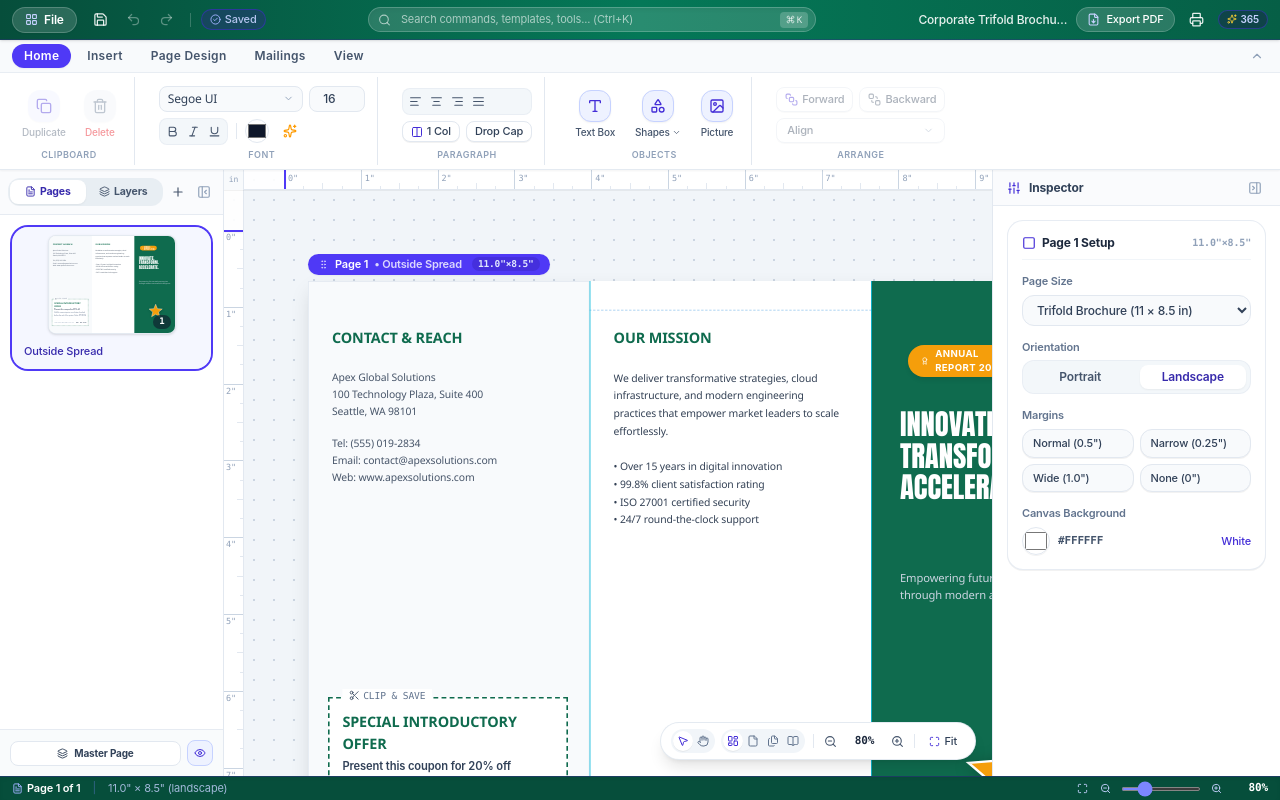
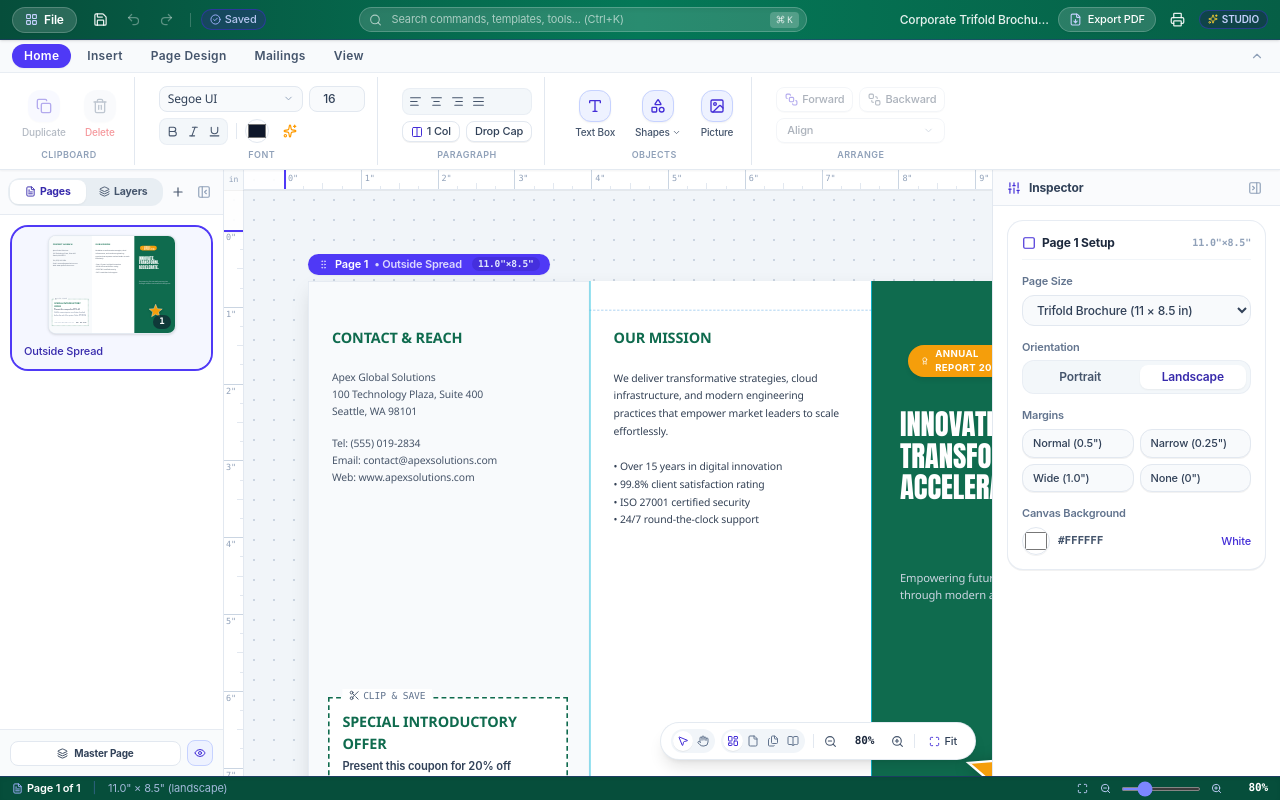
Before and after one commit to jorzyrockz-crypto/Publisher, a React (Vite) app: page / in a window 1280 px wide. Built offline with nearby package versions, Linux system fonts and the light colour scheme; a web font is replaced by a local one.

Commit message:
chore: remove remaining 365 references in BackstageModal and QuickAccessToolbar

```diff
--- a/src/components/modals/BackstageModal.tsx
+++ b/src/components/modals/BackstageModal.tsx
@@ -228,7 +228,7 @@ export const BackstageModal: React.FC = () => {
             <Sparkles size={12} className="text-amber-300" />
             <span>StudioPress</span>
           </div>
-          <p className="text-[10px] text-indigo-200/80">365 Modern Web Edition</p>
+          <p className="text-[10px] text-indigo-200/80">Modern Web Studio</p>
         </div>
       </div>
 
--- a/src/components/ribbon/QuickAccessToolbar.tsx
+++ b/src/components/ribbon/QuickAccessToolbar.tsx
@@ -185,10 +185,10 @@ export const QuickAccessToolbar: React.FC = () => {
           <Printer size={15} />
         </button>
 
-        {/* Modern 365 Badge */}
+        {/* Studio Badge */}
         <div className="flex items-center gap-1 bg-indigo-950/40 border border-indigo-600/40 text-indigo-200 px-2 py-0.5 rounded-full text-[10px] font-semibold">
           <Sparkles size={10} className="text-amber-300" />
-          <span>365</span>
+          <span>STUDIO</span>
         </div>
       </div>
     </div>
```
